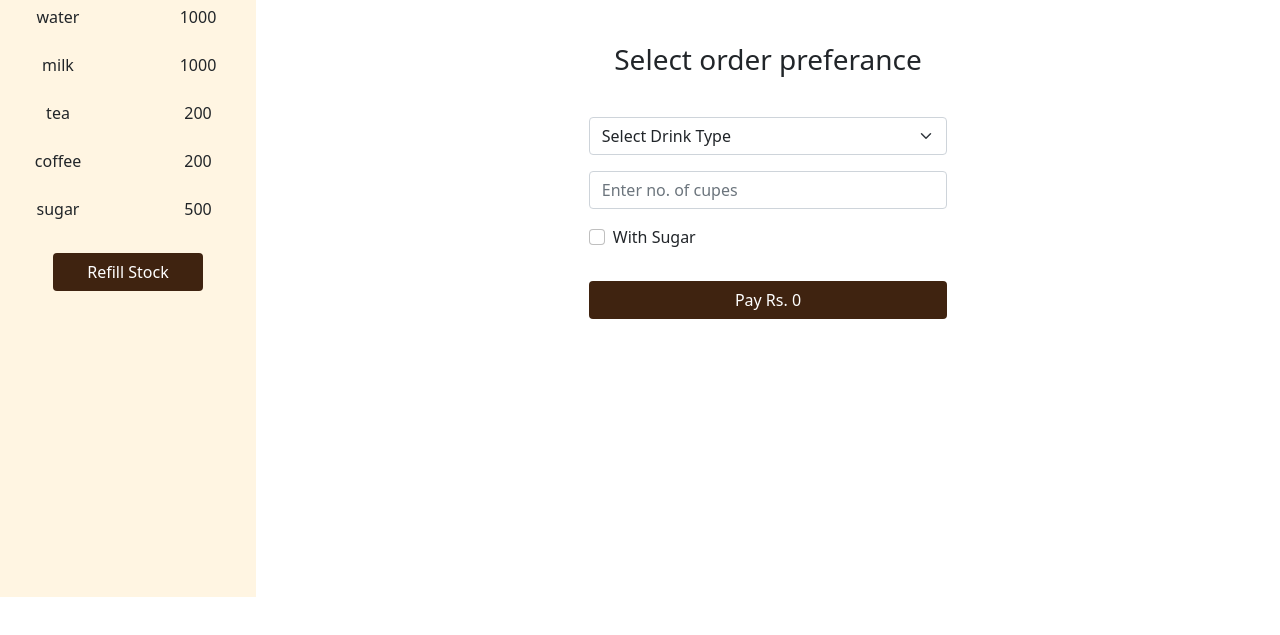
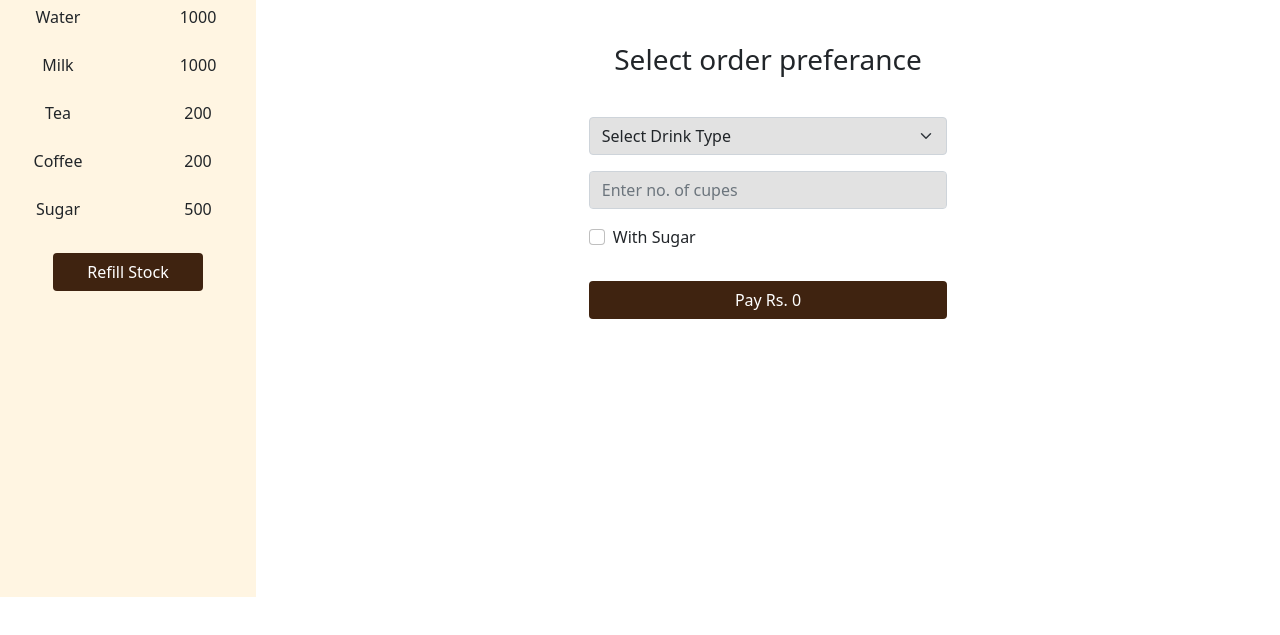
Before and after one commit to darshanahire/coffeeShop, a plain HTML site: page index.html in a window 1280 px wide. Shown: the part 157-792 px from the top of the page. Drawn offline with nearby package versions, Linux system fonts and the light colour scheme.

Commit message:
initial commite

```diff
--- a/index.html
+++ b/index.html
@@ -25,23 +25,23 @@
             <div id="table">
                 <div>
                     <div class="row my-2 ">
-                        <p class="col text-center">water</p>
+                        <p class="col text-center">Water</p>
                         <p class="col text-center" id="water-stock"></p>
                     </div>
                     <div class="row my-2 ">
-                        <p class="col text-center">milk</p>
+                        <p class="col text-center">Milk</p>
                         <p class="col text-center" id="milk-stock"></p>
                     </div>
                     <div class="row my-2 ">
-                        <p class="col text-center">tea</p>
+                        <p class="col text-center">Tea</p>
                         <p class="col text-center" id="tea-stock"></p>
                     </div>
                     <div class="row my-2 ">
-                        <p class="col text-center">coffee</p>
+                        <p class="col text-center">Coffee</p>
                         <p class="col text-center" id="coffee-stock"></p>
                     </div>
                     <div class="row my-2 ">
-                        <p class="col text-center">sugar</p>
+                        <p class="col text-center">Sugar</p>
                         <p class="col text-center" id="sugar-stock"></p>
                     </div>
                 </div>
@@ -65,7 +65,7 @@
                     </select>
                 </div>
                 <input type="number" class="form-control noOfCups" id="NumOfCups" oninput="calculate()"
-                    placeholder="Enter no. of cupes" autocomplete="off">
+                    placeholder="Enter no. of cupes" autocomplete="off" min=1>
                 <div class="my-3 form-check">
                     <input class="form-check-input" type="checkbox" oninput="calculate()" value=5 id="withSugar">
                     <label class="form-check-label" for="flexCheckDefault">
--- a/style.css
+++ b/style.css
@@ -22,8 +22,8 @@ body{
     width: 35%;
     margin: 40px auto;
 }
-#noOfCups,#form-select{
-    background-color: rgb(241, 239, 239);
+#NumOfCups,#DrinkType{
+    background-color: rgb(226, 226, 226);
 }
 #payBtn,#refillBtn{
     color: white;
```
